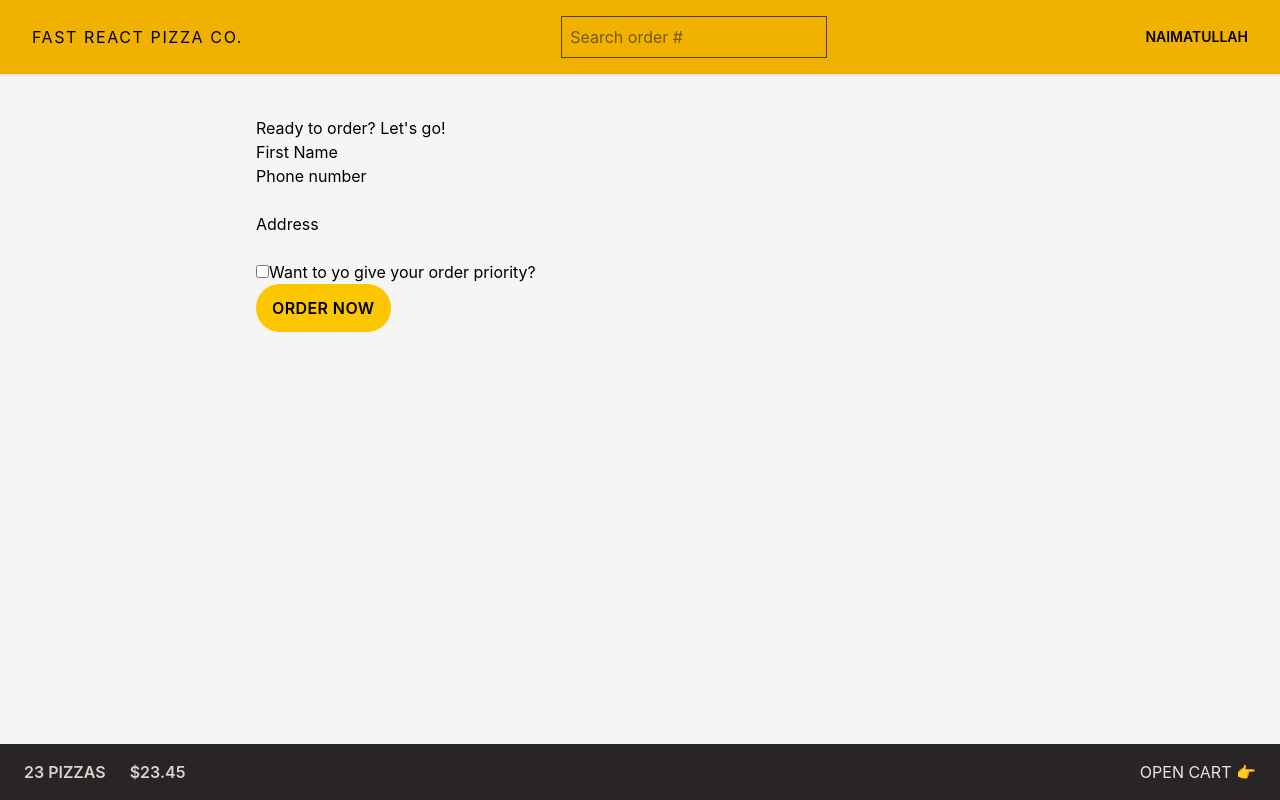
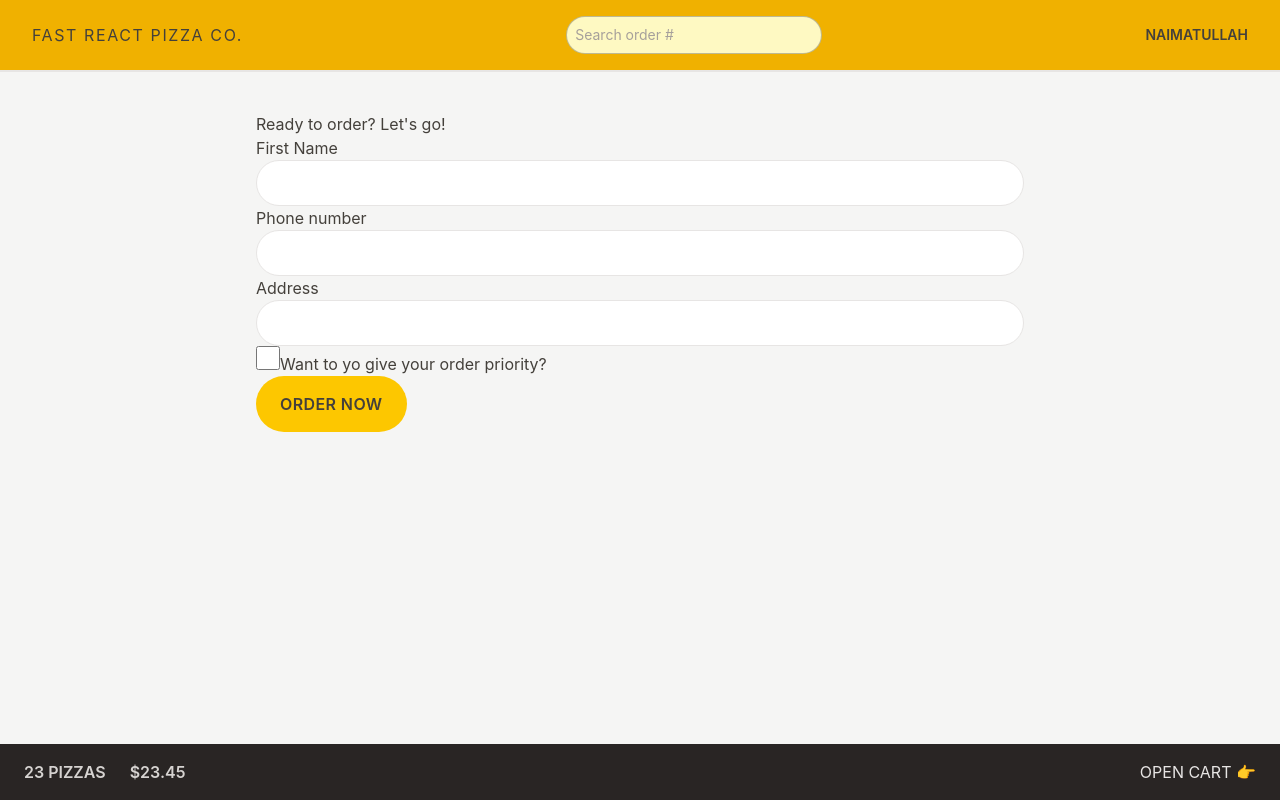
Before and after one commit to GlocalGeeks/Fast-React-Pizza-App, a React (Vite) app: page /order/new in a window 1280 px wide. Built offline with nearby package versions, Linux system fonts and the light colour scheme.

Commit message:
button css

```diff
--- a/index.html
+++ b/index.html
@@ -5,7 +5,7 @@
     <meta name="viewport" content="width=device-width, initial-scale=1.0" />
     <title>fast-react-pizza</title>
   </head>
-  <body class="bg-stone-100">
+  <body class="bg-stone-100 text-stone-700 ">
     <div id="root"></div>
     <script type="module" src="/src/main.jsx"></script>
   </body>
--- a/src/features/cart/Cart.jsx
+++ b/src/features/cart/Cart.jsx
@@ -1,4 +1,6 @@
 import { Link } from 'react-router-dom';
+import LinkButton from '../../ui/LinkButton';
+import Button from '../../ui/Button';
 
 const fakeCart = [
   {
@@ -29,13 +31,13 @@ const Cart = ()=> {
 
   return (
     <div>
-      <Link to="/menu" className='text-sm text-blue-500 hover:text-blue-600 hover:underline'>&larr; Back to menu</Link>
+      <LinkButton to="/menu" className='text-sm text-blue-500 hover:text-blue-600 hover:underline'>&larr; Back to menu</LinkButton>
 
       <h2>Your cart, %NAME%</h2>
 
       <div>
-        <Link to="/order/new">Order pizzas</Link>
-        <button>Clear cart</button>
+        <Button to="/order/new">Order pizzas</Button>
+        <Button>Clear cart</Button>
       </div>
     </div>
   );
--- a/src/features/order/CreateOrder.jsx
+++ b/src/features/order/CreateOrder.jsx
@@ -1,6 +1,7 @@
 import { useState } from 'react';
 import { Form, redirect, useActionData, useNavigation } from 'react-router-dom';
 import { createOrder } from '../../services/apiRestaurant';
+import Button from '../../ui/Button';
 
 // https://uibakery.io/regex-library/phone-number
 const isValidPhone = (str) =>
@@ -45,13 +46,13 @@ const CreateOrder = () => {
       <Form method="POST">
         <div>
           <label>First Name</label>
-          <input type="text" name="customer" required />
+          <input className="md:px-6 md:py-3 w-full bg-white rounded-full border border-stone-200 px-4 py-2 text-sm tracking-all duration-300 placeholder:text-stone-400 focus:outline-none focus:ring focus:ring-yellow-400 " type="text" name="customer" required />
         </div>
 
         <div>
           <label>Phone number</label>
           <div>
-            <input type="tel" name="phone" required />
+            <input className="md:px-6 md:py-3 w-full bg-white rounded-full border border-stone-200 px-4 py-2 text-sm tracking-all duration-300 placeholder:text-stone-400 focus:outline-none focus:ring focus:ring-yellow-400 " type="tel" name="phone" required />
           </div>
           {formErrors?.phone && <p>{formErrors.phone}</p>}
         </div>
@@ -59,12 +60,13 @@ const CreateOrder = () => {
         <div>
           <label>Address</label>
           <div>
-            <input type="text" name="address" required />
+            <input className="md:px-6 md:py-3 w-full bg-white rounded-full border border-stone-200 px-4 py-2 text-sm tracking-all duration-300 placeholder:text-stone-400 focus:outline-none focus:ring focus:ring-yellow-400 " type="text" name="address" required />
           </div>
         </div>
 
         <div>
           <input
+            className='h-6 w-6 accent-yellow-400 focus:outline-none focus:ring focus:ring-yellow-400 focus:ring-offset-2'
             type="checkbox"
             name="priority"
             id="priority"
@@ -76,12 +78,8 @@ const CreateOrder = () => {
 
         <div>
           <input type="hidden" name="cart" value={JSON.stringify(cart)} />
-          <button
-            className="inline-block cursor-pointer rounded-full bg-yellow-400 px-4 py-3 font-semibold tracking-wide uppercase transition-colors duration-300 text-shadow-stone-800 hover:bg-yellow-300 focus:ring focus:ring-yellow-300 focus:ring-offset-2 focus:outline-none disabled:cursor-not-allowed"
-            disabled={isSubmitting}
-          >
-            {isSubmitting ? 'Placing Order' : 'Order Now'}
-          </button>
+          <Button disabled={isSubmitting}>{isSubmitting ? 'Placing Order' : 'Order Now'}</Button>
+
         </div>
       </Form>
     </div>
--- a/src/features/order/SearchOrder.jsx
+++ b/src/features/order/SearchOrder.jsx
@@ -13,7 +13,7 @@ const SearchOrder = () => {
 
   return (
     <form onSubmit={handleSubmit}>
-        <input className="border p-2 border-stone-800/80" placeholder="Search order #" value={query} onChange={e=> setQuery(e.target.value)} />
+        <input className="transition-all duration-300 sm:focus:w-72 focus:border-stone-800/20 rounded-full text-sm bg-yellow-100 placeholder:text-stone-400  border p-2 border-stone-800/30 focus:outline-none focus:ring focus:ring-yellow-500 sm:w-64" placeholder="Search order #" value={query} onChange={e=> setQuery(e.target.value)} />
     </form>
   );
 };
--- a/src/features/user/CreateUser.jsx
+++ b/src/features/user/CreateUser.jsx
@@ -1,4 +1,5 @@
 import { useState } from 'react';
+import Button from '../../ui/Button';
 
 const CreateUser = ()=>{
   const [username, setUsername] = useState('');
@@ -16,12 +17,11 @@ const CreateUser = ()=>{
         placeholder="Your full name"
         value={username}
         onChange={(e) => setUsername(e.target.value)}
-        className='w-72 border border-stone-400/35 pl-3 py-2'
-      />
+      className="md:px-6 md:py-3 mb-8 bg-white rounded-full border border-stone-200 px-4 py-2 text-sm tracking-all duration-300 placeholder:text-stone-400 focus:outline-none focus:ring focus:ring-yellow-400 "      />
 
       {username !== '' && (
         <div>
-          <button>Start ordering</button>
+          <Button>Start ordering</Button>
         </div>
       )}
     </form>
--- /dev/null
+++ b/src/ui/Button.jsx
@@ -0,0 +1,20 @@
+import React from 'react'
+import { Link } from 'react-router-dom'
+
+
+const Button = ({children, disabled, to}) => {
+  const className = "inline-block cursor-pointer rounded-full bg-yellow-400 px-4 py-3 font-semibold tracking-wide uppercase transition-colors duration-300 text-shadow-stone-800 hover:bg-yellow-300 focus:ring focus:ring-yellow-300 focus:ring-offset-2 focus:outline-none disabled:cursor-not-allowed sm:px-6 sm:py-4"
+
+  if(to) {
+    return <Link to={to} className={className}>{children}</Link>
+  }
+
+
+  return (
+    <button to={to} disabled={disabled } className={className}>
+        {children}
+    </button>
+  )
+}
+
+export default Button
--- a/src/ui/Error.jsx
+++ b/src/ui/Error.jsx
@@ -1,5 +1,6 @@
 import { useNavigate, useRouteError } from 'react-router-dom';
 import React from 'react'
+import LinkButton from './LinkButton';
 
 const Error = () => {
   const navigate = useNavigate();
@@ -9,7 +10,8 @@ const Error = () => {
     <div>
       <h1>Something went wrong 😢</h1>
       <p>{error.data || error.message}</p>
-      <button onClick={() => navigate(-1)}>&larr; Go back</button>
+      <LinkButton to="-1">&larr; Go back</LinkButton>
+
     </div>
   );
 }
--- /dev/null
+++ b/src/ui/LinkButton.jsx
@@ -0,0 +1,18 @@
+import React from 'react'
+import { Link, useNavigate } from 'react-router-dom'
+
+const LinkButton = ({children, to }) => {
+    const navigate = useNavigate()
+    const className = "cursor-pointer text-sm text-blue-500 hover:text-blue-600 hover:underline"
+
+    if (to === "-1") {
+        return <button className={className} onClick={() => navigate(-1)}>&larr; Go back</button>
+    }
+
+
+  return (
+    <Link to={to} className={className}>{children}</Link>
+  )
+}
+
+export default LinkButton
```
Also changed, not shown: src/index.css (+0 -12 lines).
